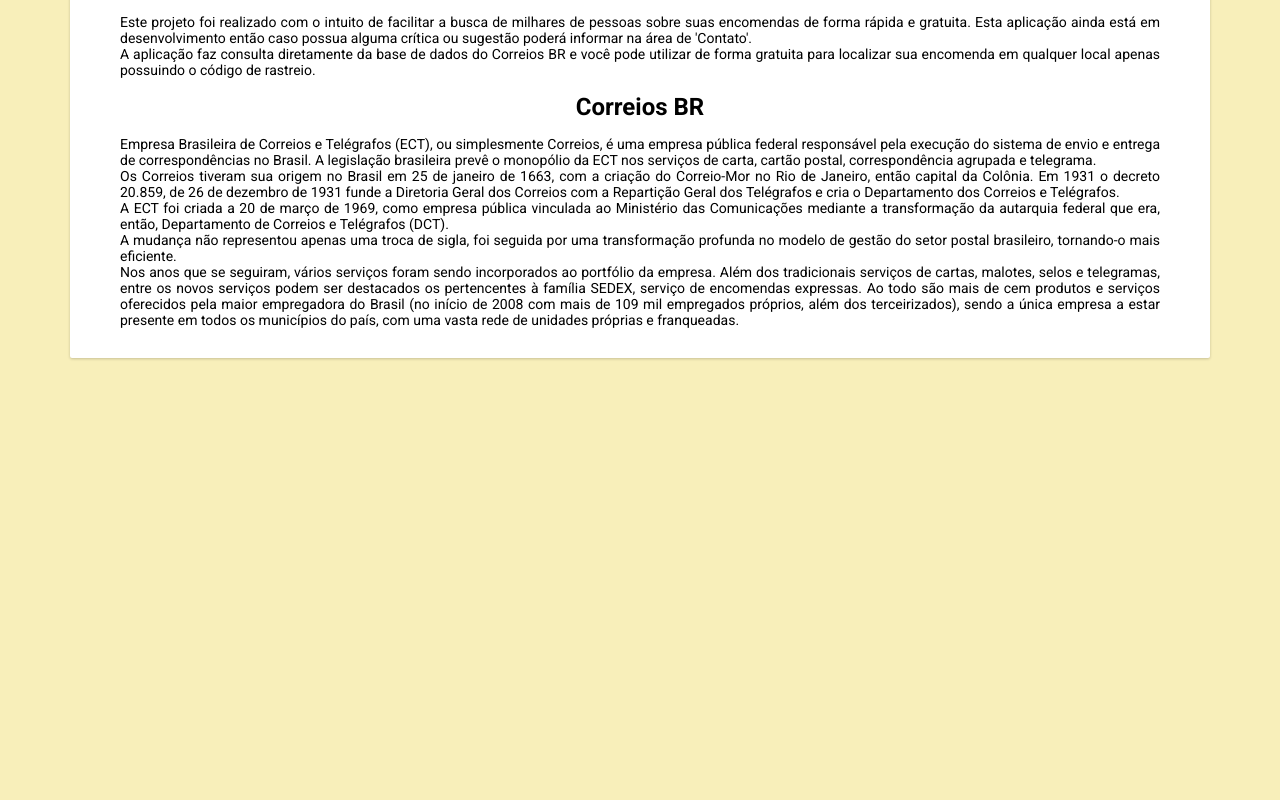
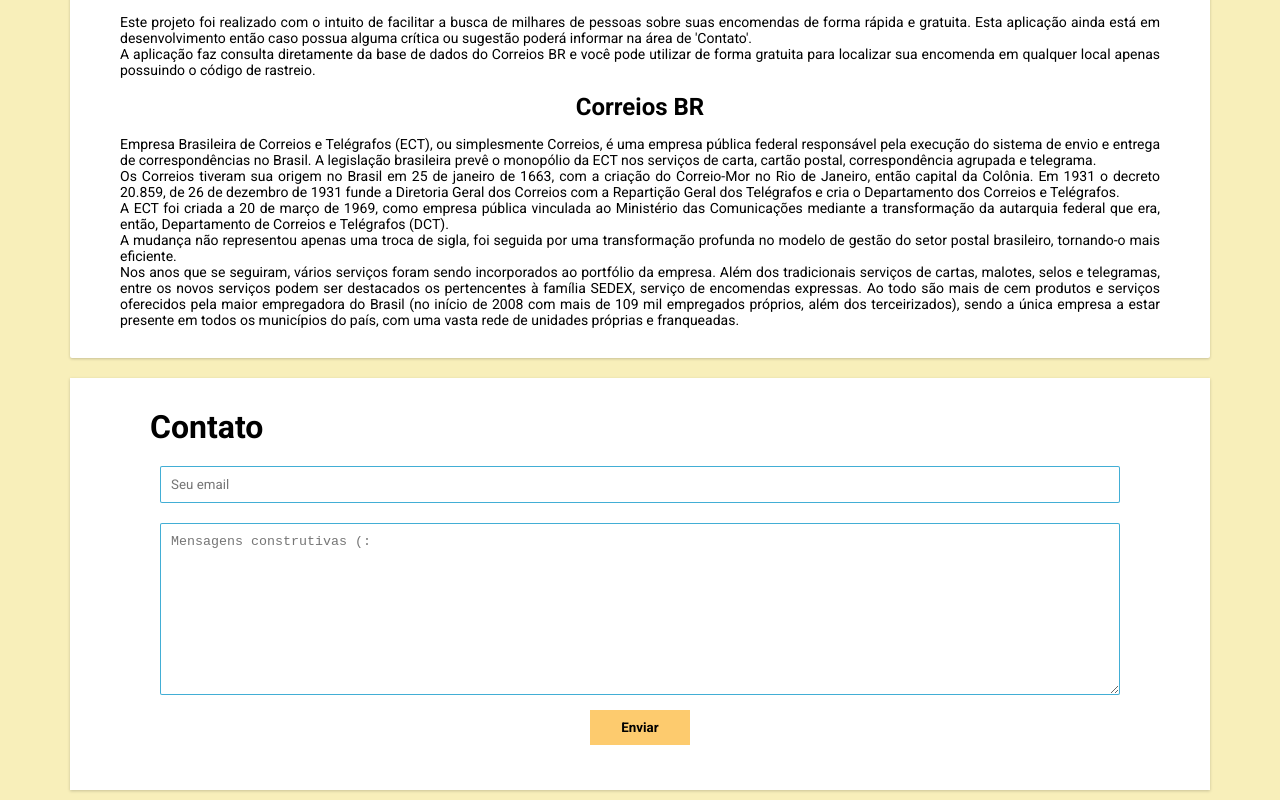
Before and after one commit to alvesrafa/app-rastreiaqui, a React (Create React App) app in the folder frontend/: page / in a window 1280 px wide. Shown: the part 295-1095 px from the top of the page. Before the commit the page ends 800 px from the top, so only its background shows below. Built offline with nearby package versions, Linux system fonts and the light colour scheme.

Commit message:
front contato

```diff
--- a/frontend/package.json
+++ b/frontend/package.json
@@ -8,6 +8,7 @@
     "@testing-library/user-event": "^7.1.2",
     "axios": "^0.19.1",
     "react": "^16.12.0",
+    "react-alert": "^6.0.0",
     "react-dom": "^16.12.0",
     "react-lottie": "^1.2.3",
     "react-router-dom": "^5.1.2",
--- a/frontend/src/App.js
+++ b/frontend/src/App.js
@@ -5,7 +5,7 @@ import logo from './logo.png';
 import Lottie from 'react-lottie';
 import animationData from './assets/loading.json';
 import Objeto from './components/Objeto';
-
+import Contato from './pages/Contato';
 
 function App() {
   const [delivered, setDelivered] = useState(null);
@@ -33,8 +33,17 @@ function App() {
   }
 
   return (
+    <>
+    <header>
+        <ul>
+          <li><a to="/"><img src={logo} width="60" alt="logo rastreiaqui"/></a></li>
+          <ul>
+            <li><a href="#contato">Contato</a></li>
+          </ul>
+        </ul>
+    </header>
+    <div id="app">
 
-    <div id="app">
       <div className="search">
         <h1> <a onClick={()=> setDelivered(null)}><img src={logo} width="120" alt="RastreiAqui"/></a> </h1>
 
@@ -65,9 +74,9 @@ function App() {
 
         <Objeto rastreio={rastreio} isDelivered={delivered}/>
       }
-
+      <Contato/>
     </div>
-
+    </>
 
   );
 }
--- a/frontend/src/index.js
+++ b/frontend/src/index.js
@@ -1,6 +1,6 @@
 import React from 'react';
 import ReactDOM from 'react-dom';
+import App from './App';
 
-import Router from './routes'
 import './master.css';
-ReactDOM.render(<Router />, document.getElementById('root'));
+ReactDOM.render(<App />, document.getElementById('root'));
--- a/frontend/src/pages/Contato/contato.css
+++ b/frontend/src/pages/Contato/contato.css
@@ -0,0 +1,50 @@
+#contato {
+  margin-top: 20px;;
+  padding: 30px 80px;
+  background: #FFFFFF;
+  width: 100%;
+  box-shadow: 0 1px 3px rgba(0, 0, 0, 0.2);
+}
+#contato form {
+  padding: 10px;
+  display: flex;
+  flex-direction: column;
+  align-items: center;
+}
+#contato input, textarea {
+  width: 100%;
+  color: black;
+  padding: 10px;
+  box-sizing: border-box;
+
+  border: 1px solid rgba(39, 163, 207, 0.87);
+  border-radius: 2px;
+  margin: 10px 5px;
+  transition: all 0.7s ease;
+}
+#contato input:focus {
+  box-shadow: inset 0 1px 1px rgba(0, 0, 0, 0.075), 0 0 8px rgba(254, 211, 48,1.0);
+  border: 1px solid rgba(254, 211, 48,1.0);
+}
+#contato textarea:focus {
+  box-shadow: inset 0 1px 1px rgba(0, 0, 0, 0.075), 0 0 8px rgba(254, 211, 48,1.0);
+  border: 1px solid rgba(254, 211, 48,1.0);
+}
+#contato form button {
+  margin: 5px;
+  width: 100px;
+  padding: 10px;
+  display: block;
+  border: 0;
+  color: #000;
+  font-weight: bold;
+  background: #fdcb6e;
+
+}
+#contato form button:hover {
+  cursor: pointer;
+  background-color: #FFFFFFee;
+  color: #e1b12c;
+  box-shadow: inset 0 1px 1px rgba(0, 0, 0, 0.075), 0 0 8px rgba(254, 211, 48,1.0);
+  border: 1px solid rgba(254, 211, 48,1.0);
+}
--- a/frontend/src/pages/Contato/index.js
+++ b/frontend/src/pages/Contato/index.js
@@ -1,10 +1,28 @@
-import React from 'react';
+import React, {useState} from 'react';
+
 import './contato.css';
 
 const Contato = () => {
+    const [email, setEmail] = useState('');
+    const [info, setInfo] = useState('');
+
+    function handleContato(e){
+        e.preventDefault();
+        console.log(email)
+        console.log(info)
+        setEmail('');
+        setInfo('');
+        alert('Mensagem entregue com sucesso! Obrigado por me ajudar a evoluir ")')
+    }
     return (
         <div id="contato">
-            <h2>Contato</h2>
+            <h1>Contato</h1>
+            <form onSubmit={handleContato}>
+                <input type="email" onChange={e => setEmail(e.target.value)} required placeholder="Seu email" value={email} />
+                <textarea required onChange={e => setInfo(e.target.value)} cols="30" rows="10" placeholder="Mensagens construtivas (:" value={info} />
+
+                <button type="submit">Enviar</button>
+            </form>
         </div>
     )
 }
--- a/frontend/src/routes.js
+++ /dev/null
@@ -1,31 +0,0 @@
-import React from 'react';
-import {BrowserRouter,Switch,Route, Link} from 'react-router-dom';
-import Contato from './pages/Contato';
-import Sobre from './pages/Sobre';
-import App from './App';
-import logo from './logo.png';
-
-export default function Router() {
-  return (
-    <BrowserRouter>
-    <header>
-      <ul>
-        <li><Link to="/"><img src={logo} width="60" alt="logo rastreiaqui"/></Link></li>
-        <ul>
-
-          <li><Link to="/contato">Contato</Link></li>
-        </ul>
-      </ul>
-    </header>
-    <Switch>
-      <Route exact path="/">
-        <App/>
-      </Route>
-      <Route path="/contato">
-        <Contato />
-      </Route>
-
-    </Switch>
-    </BrowserRouter>
-  )
-}
```
Also changed, not shown: 1 other file (tests, documents, lock files or other folders).
